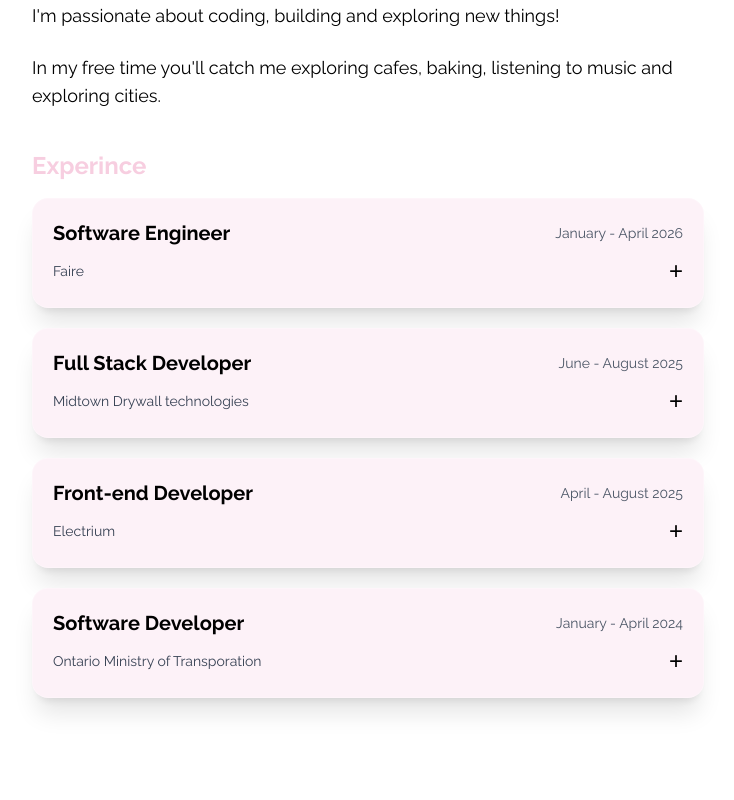
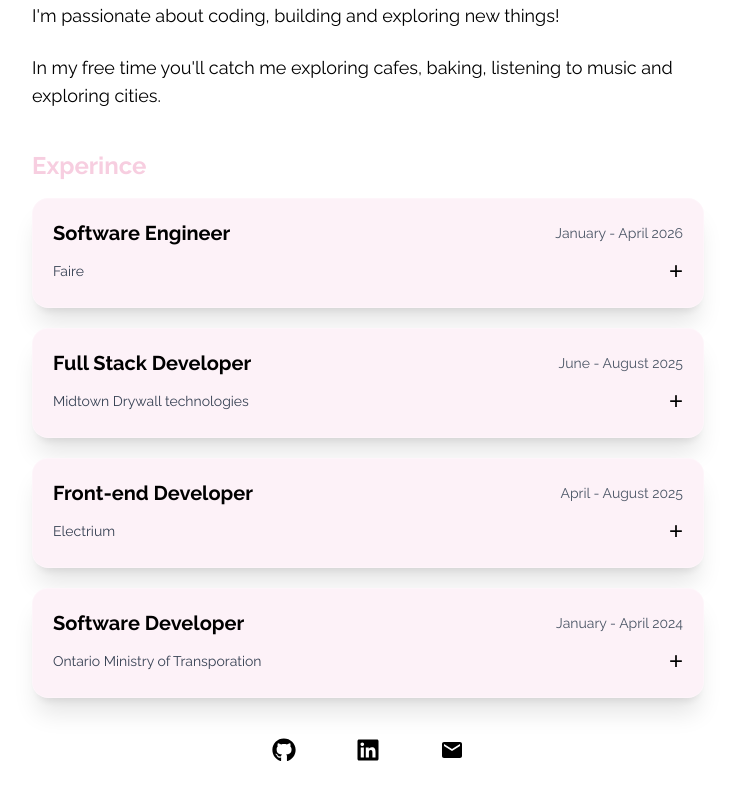
Before and after one commit to a33peng/personal-website, a Next.js app: page /about in a window 1280 px wide. Shown: the part 306-1106 px from the top of the page, without its empty margins (272-1006 px from the left). Before the commit the page ends 1036 px from the top, so only its background shows below. Built offline with nearby package versions, Linux system fonts and the light colour scheme.

Commit message:
add contact icons

```diff
--- a/app/about/page.tsx
+++ b/app/about/page.tsx
@@ -2,6 +2,8 @@
 
 import NavBar from "../components/nav";
 import JobExperince from "../components/accordion";
+import { FaGithub, FaLinkedin } from "react-icons/fa";
+import { MdEmail } from "react-icons/md";
 
 export default function About() {
   return(
@@ -12,7 +14,10 @@ export default function About() {
                 <NavBar />
             </div>
 
-            <h1 className="font-raleway font-bold text-2xl"> Ashley Peng </h1>
+            <div className="flex flex-horizontal">
+              <span> </span>
+              <h1 className="font-raleway font-bold text-2xl"> Ashley Peng </h1>
+            </div>
             <div className="w-1/5 h-1 mb-8 bg-pink-100" />
             <p className="font-raleway text-lg">
               Hi, I'm currently a Computer Engineering student at the University of Waterloo. I'm passionate about coding, building and exploring new things!</p>
@@ -24,6 +29,20 @@ export default function About() {
             <br />
             <h1 className="font-raleway font-bold text-2xl"> Experince </h1>
             <JobExperince />
+
+            <div className="flex justify-center gap-15 text-2xl m-10">
+              <a href="https://github.com/a33peng" target="_blank" rel="noopener noreferrer">
+                <FaGithub />
+              </a>
+
+              <a href="https://www.linkedin.com/in/ashley-peng-274114244/" target="_blank" rel="noopener noreferrer">
+                <FaLinkedin />
+              </a>
+
+              <a href="mailto:a33peng@uwaterloo.com">
+                <MdEmail />
+              </a>
+            </div>
         </div>
       </div>
     </>
--- a/package.json
+++ b/package.json
@@ -12,7 +12,8 @@
     "next": "16.1.4",
     "postcss": "^8.5.8",
     "react": "19.2.3",
-    "react-dom": "19.2.3"
+    "react-dom": "19.2.3",
+    "react-icons": "^5.6.0"
   },
   "devDependencies": {
     "@tailwindcss/postcss": "^4.2.2",
```
Also changed, not shown: 1 other file (tests, documents, lock files or other folders).
